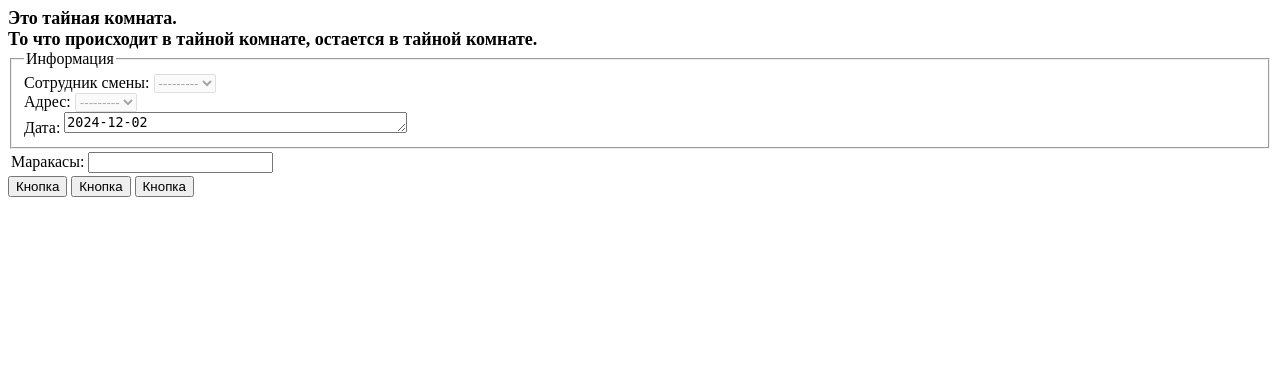
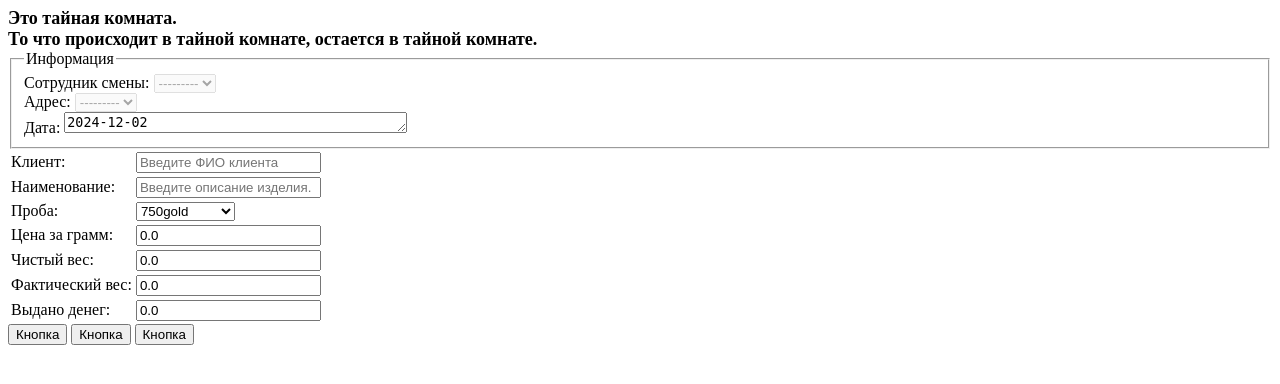
Before and after one commit to NikolayChegivarov/cash_report, a Django app: page /secret_room/ in a window 1280 px wide. Shown: the top 384 px of the page. Run offline with Django 5.2, Linux system fonts and the light colour scheme; data that the repository does not hold is empty.

Commit message:
initial SecretRoomView4

```diff
--- a/cashbox_app/forms.py
+++ b/cashbox_app/forms.py
@@ -8,6 +8,7 @@ from cashbox_app.models import (
     CashReportStatusChoices,
     CashRegisterChoices,
     SecretRoom,
+    GoldStandardChoices,
 )
 
 
@@ -494,9 +495,46 @@ class ScheduleForm(forms.Form):
 
 
 class SecretRoomForm(forms.Form):
-
     author = forms.ModelChoiceField(queryset=CustomUser.objects.all())
     id_address = forms.ModelChoiceField(queryset=Address.objects.all())
     data = forms.CharField(widget=forms.Textarea(attrs={"rows": 1}), required=False)
 
-    fio = forms.DecimalField(max_digits=10, decimal_places=2, required=False)
+    client = forms.CharField(
+        max_length=60,
+        widget=forms.TextInput(
+            attrs={
+                "class": "form-control",
+                "placeholder": "Введите ФИО клиента",
+                "maxlength": 60,
+            }
+        ),
+        required=False,
+    )
+    nomenclature = forms.CharField(
+        max_length=60,
+        widget=forms.TextInput(
+            attrs={
+                "class": "form-control",
+                "placeholder": "Введите описание изделия.",
+                "maxlength": 60,
+            }
+        ),
+        required=False,
+    )
+    gold_standard = forms.ChoiceField(
+        choices=GoldStandardChoices.choices,
+        widget=forms.Select(attrs={"class": "form-control"}),
+        # initial="gold585",
+    )
+    price = forms.DecimalField(
+        max_digits=10, decimal_places=2, required=False, initial=0.00
+    )
+    weight_clean = forms.DecimalField(
+        max_digits=10, decimal_places=2, required=False, initial=0.00
+    )
+    weight_fact = forms.DecimalField(
+        max_digits=10, decimal_places=2, required=False, initial=0.00
+    )
+    sum = forms.DecimalField(
+        max_digits=10, decimal_places=2, required=False, initial=0.00
+    )
--- a/cashbox_app/templates/secret_room.html
+++ b/cashbox_app/templates/secret_room.html
@@ -39,8 +39,32 @@
         </thead>
         <tbody>
         <tr>
-            <td>Маракасы:</td>
-            <td>{{ form.fio }}</td>
+            <td>Клиент:</td>
+            <td>{{ form.client }}</td>
+        </tr>
+        <tr>
+            <td>Наименование:</td>
+            <td>{{ form.nomenclature }}</td>
+        </tr>
+        <tr>
+            <td>Проба:</td>
+            <td>{{ form.gold_standard }}</td>
+        </tr>
+        <tr>
+            <td>Цена за грамм:</td>
+            <td>{{ form.price }}</td>
+        </tr>
+        <tr>
+            <td>Чистый вес:</td>
+            <td>{{ form.price }}</td>
+        </tr>
+        <tr>
+            <td>Фактический вес:</td>
+            <td>{{ form.price }}</td>
+        </tr>
+        <tr>
+            <td>Выдано денег:</td>
+            <td>{{ form.price }}</td>
         </tr>
     </table>
 
```
Also changed, not shown: cashbox_app/models.py (+14 -3 lines), cashbox_app/migrations/0014_remove_secretroom_goldstandard_remove_secretroom_fio_and_more.py (added), cashbox_app/migrations/0015_secretroom_author.py (added).
